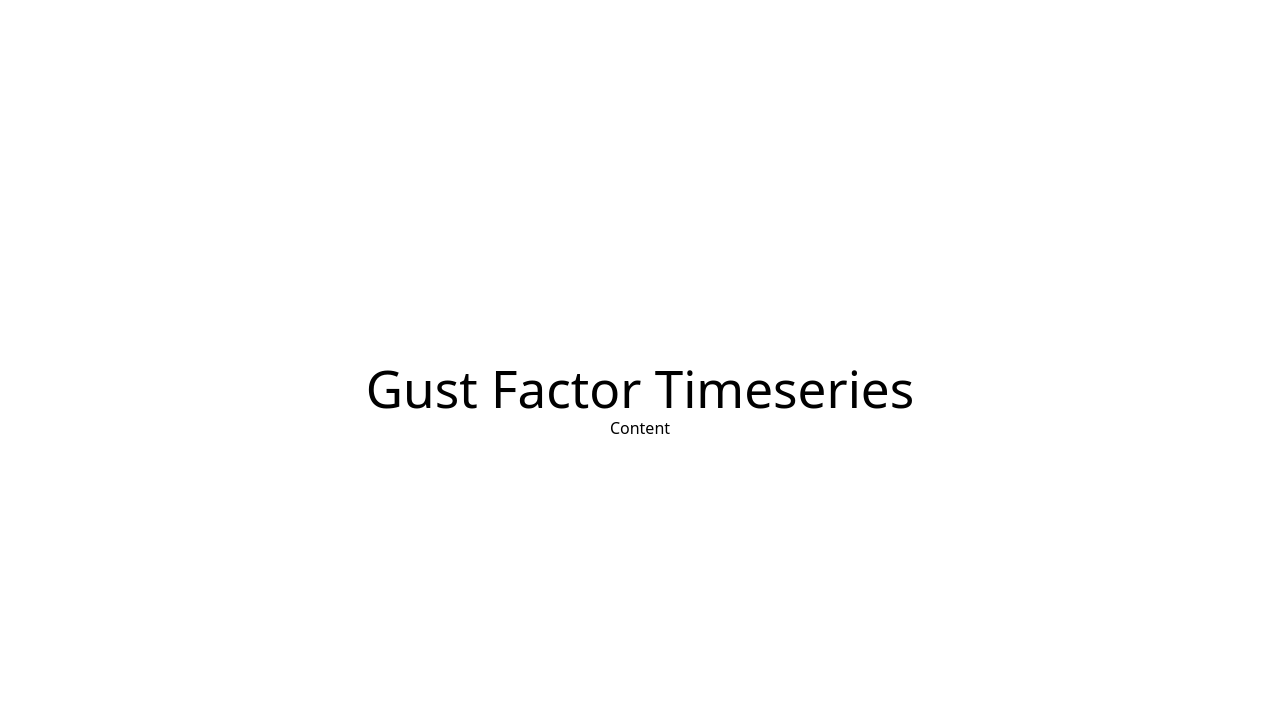
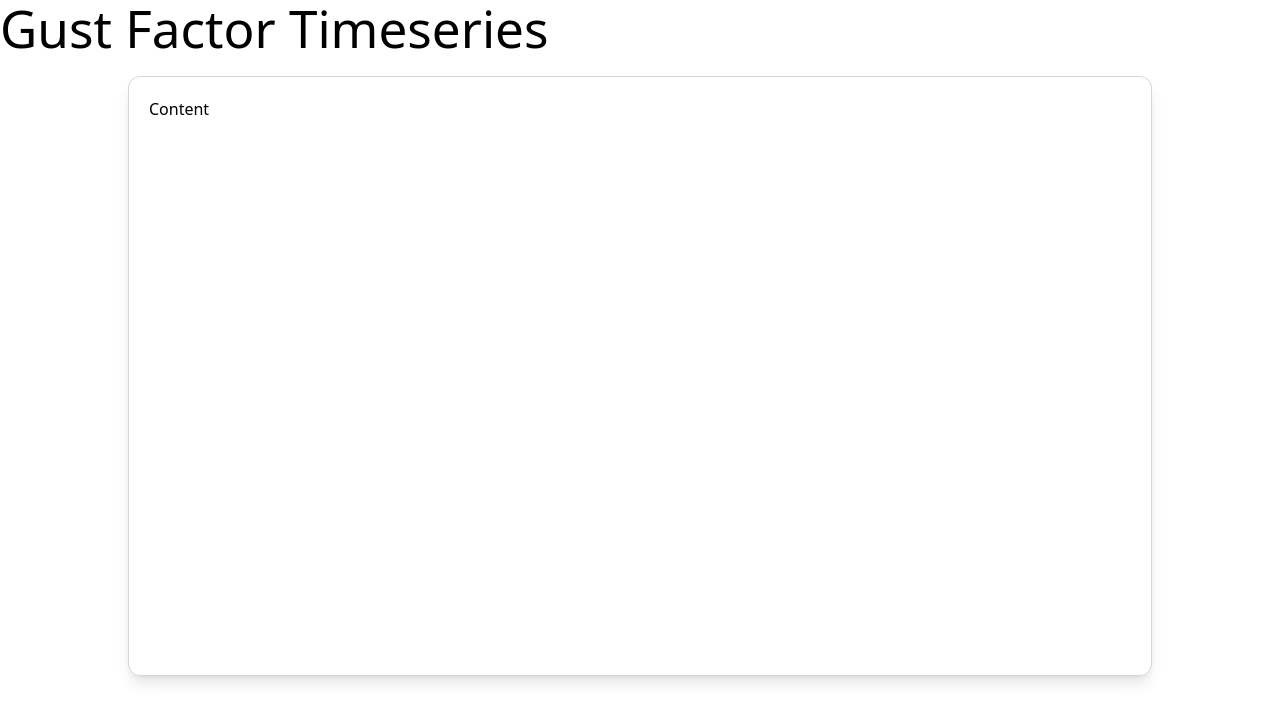
Before and after one commit to nrcc-cornell/gust-factor-timeseries-site, a React (Vite) app: page / in a window 1280 px wide. Shown: the top 722 px of the page. Built offline with nearby package versions, Linux system fonts and the light colour scheme.

Commit message:
basic layout

```diff
--- a/src/App.jsx
+++ b/src/App.jsx
@@ -1,10 +1,10 @@
 export default function App() {
   return (
-    <>
+    <div className='flex flex-col gap-5'>
       <h1>Gust Factor Timeseries</h1>
-      <div className="card">
+      <div className="min-w-sm max-w-7xl w-4/5 min-h-[400px] max-h-[800px] h-[75vh] p-5 mx-auto border border-gray-300 rounded-xl shadow-lg">
         <p>Content</p>
       </div>
-    </>
+    </div>
   )
 }
--- a/src/index.css
+++ b/src/index.css
@@ -11,13 +11,6 @@
   -moz-osx-font-smoothing: grayscale;
 }
 
-#root {
-  max-width: 1280px;
-  margin: 0 auto;
-  padding: 2rem;
-  text-align: center;
-}
-
 a {
   font-weight: 500;
   color: #646cff;
@@ -29,8 +22,6 @@ a:hover {
 
 body {
   margin: 0;
-  display: flex;
-  place-items: center;
   min-width: 320px;
   min-height: 100vh;
 }
```
